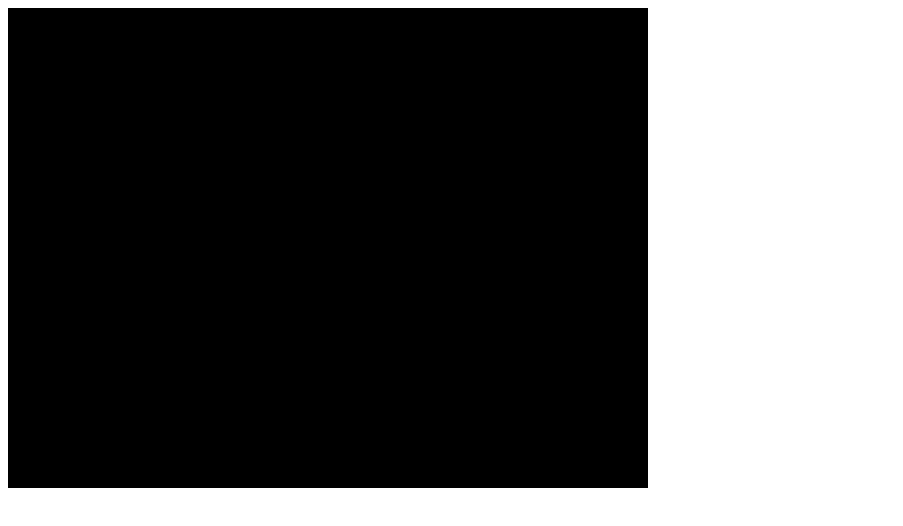
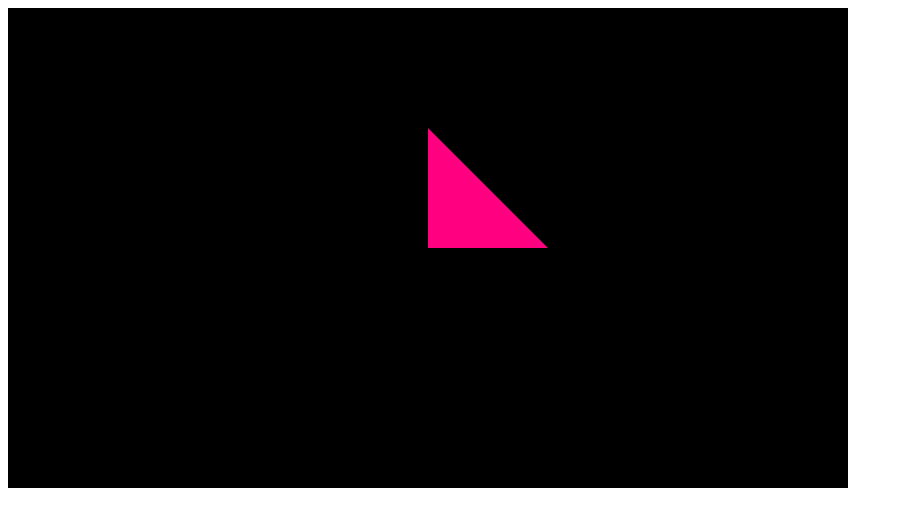
Before and after one commit to RafaelaSantosRosa/webGl-comp-grafica, a plain HTML site: page index.html in a window 1280 px wide. Shown: the whole page, without its empty margins (0-903 px from the left). Drawn offline with Linux system fonts and the light colour scheme.

Commit message:
Criado matrizes pra definir transformações dos buffers de vértices para as coordenadas de tela - aula 22/09

```diff
--- a/Render.js
+++ b/Render.js
@@ -17,23 +17,54 @@ class Render{
             return;
         }
 
-        var vertexShaderSource = document.getElementById("meu-vertex-shader").textContent;
-        var fragmentShaderSource = document.getElementById("meu-fragment-shader").textContent;
+        var vertexShaderSource = document.getElementById("meu-vertex-shader").text;
+        var fragmentShaderSource = document.getElementById("meu-fragment-shader").text;
         var vertexShader = Render.createShader(this.gl, this.gl.VERTEX_SHADER, vertexShaderSource);
-        var fragmentShader = Render.createShader(this.gl, this.gl.FRAGMENT_SHADER, vertexShaderSource);
+        var fragmentShader = Render.createShader(this.gl, this.gl.FRAGMENT_SHADER, fragmentShaderSource);
 
-        this.program = Render.createProgram(this.gl, vertexShader, fragmentShader);
+        this.programa = Render.createProgram(this.gl, vertexShader, fragmentShader);
+        this.positionAttributeLocation = this.gl.getAttribLocation(this.programa, "posicao");
+        this.positionBuffer = this.gl.createBuffer();
+        this.gl.bindBuffer(this.gl.ARRAY_BUFFER, this.positionBuffer);
+
+        this.gl.useProgram(this.programa);
+        this.matrixLocation = this.gl.getUniformLocation(this.programa, "u_escala");
+        this.matriz = [this.canvas.height / this.canvas.width, 0, 0, 0,
+                                                            0, 1, 0, 0,
+                                                            0, 0, 1, 0,
+                                                            0, 0, 0, 1];
     }
 
     draw(){
         this.gl.clearColor(0, 0, 0, 1);
-        this.gl.clear(gl.COLOR_BUFFER_BIT);
+        this.gl.clear(this.gl.COLOR_BUFFER_BIT);
+        this.gl.useProgram(this.programa);
+
+        this.gl.uniformMatrix4fv(this.matrixLocation, false, this.matriz);
+
+        var positions = [0, 0, 0, 0, 0.5, 0, 0.5, 0, 0];
+        this.gl.bufferData(this.gl.ARRAY_BUFFER, new Float32Array(positions), this.gl.STATIC_DRAW);
+        this.gl.enableVertexAttribArray(this.positionAttributeLocation);
+        this.gl.bindBuffer(this.gl.ARRAY_BUFFER, this.positionBuffer);
+
+        var size = 3;
+        var type = this.gl.FLOAT;
+        var normalize = false;
+        var stride = 0;
+        var offset = 0;
+        this.gl.vertexAttribPointer(this.positionAttributeLocation, size, type, normalize, stride, offset);
+
+        var primitiveType = this.gl.TRIANGLES;
+        var offset = 0;
+        var count = 3;
+        this.gl.drawArrays(primitiveType, offset, count);
+
     }
 
     static createShader(gl, type, source){
-        var shader = gl.creteShader(type);
+        var shader = gl.createShader(type);
         gl.shaderSource(shader, source);
-        g1.compilerShader(shader);
+        gl.compileShader(shader);
 
         var success = gl.getShaderParameter(shader, gl.COMPILE_STATUS);
 
@@ -51,7 +82,7 @@ class Render{
         gl.attachShader(program, fragmentShader);
         gl.linkProgram(program);
 
-        var success = gl.getProgramParamenter(program, gl.LINK_STATUS);
+        var success = gl.getProgramParameter(program, gl.LINK_STATUS);
 
         if(success){
             return program;
--- a/index.html
+++ b/index.html
@@ -7,13 +7,12 @@
     <title>WebGL</title>
 </head>
 <body>
-    <canvas id="tela" width="640" height="480"></canvas>
-    <script src="Render.js"></script>
-    <script src="script.js"></script>
+    <canvas id="tela" width="840" height="480"></canvas>
     <script id="meu-vertex-shader" type="hlsl">
         attribute vec4 posicao;
+        uniform mat4 u_escala;
         void main(){
-            gl_Position = posicao;
+            gl_Position = u_escala * posicao;
         }
     </script>
     <script id="meu-fragment-shader" type="hlsl">
@@ -22,5 +21,7 @@
             gl_FragColor = vec4(1, 0, 0.5, 1);
         }
     </script>
+    <script src="Render.js"></script>
+    <script src="script.js"></script>
 </body>
 </html>
--- a/script.js
+++ b/script.js
@@ -1,15 +1,9 @@
 "use strict";
-var canvas = document.getElementById("tela");
-var gl = canvas.getContext("webgl");
-function main(){
-    if(!gl){
-        console.error("Navegador não suporta WebGL");
-        return;
-    }
-    gl.clearColor(0, 0, 0, 1);
-    gl.clear(gl.COLOR_BUFFER_BIT);
+var render = new Render("tela");
 
-
+function desenhar(){
+    render.draw();
+    requestAnimationFrame(desenhar);
 }
 
-main();
+requestAnimationFrame(desenhar);
```
